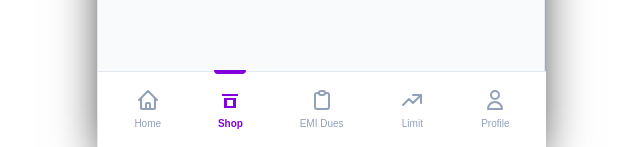
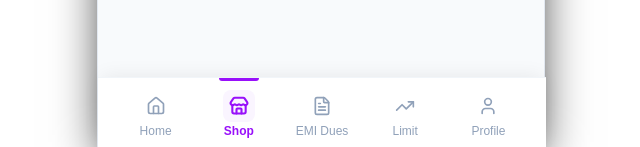
Before and after one commit to tanisha259/1fi-shop-marketplace, a Next.js app in the folder frontend/: page / in a window 1280 px wide. Shown: the part 653-800 px from the top of the page, without its empty margins (319-959 px from the left). Built offline with nearby package versions, Linux system fonts and the light colour scheme; no server answers.

Commit message:
feat: redesign bottom nav with Lucide React icons matching 1Fi reference

```diff
--- /dev/null
+++ b/frontend/app/components/BottomNav.tsx
@@ -0,0 +1,54 @@
+"use client";
+
+import { Home, Store, FileText, TrendingUp, User } from 'lucide-react';
+
+const navItems = [
+  { icon: Home, label: 'Home', active: false },
+  { icon: Store, label: 'Shop', active: true },
+  { icon: FileText, label: 'EMI Dues', active: false },
+  { icon: TrendingUp, label: 'Limit', active: false },
+  { icon: User, label: 'Profile', active: false },
+];
+
+export default function BottomNav() {
+  return (
+    <div className="fixed bottom-0 w-full max-w-md bg-white border-t border-slate-100 py-2 px-4 flex justify-between items-center z-50 shadow-[0_-4px_20px_-4px_rgba(0,0,0,0.08)]">
+      {navItems.map((item) => {
+        const Icon = item.icon;
+        return (
+          <button
+            key={item.label}
+            className="flex flex-col items-center relative flex-1 pt-1"
+          >
+            {/* Top indicator bar for active tab */}
+            {item.active && (
+              <div className="absolute -top-2 left-1/2 -translate-x-1/2 w-10 h-[3px] bg-purple-600 rounded-b-full" />
+            )}
+
+            {/* Icon wrapper */}
+            <div
+              className={`flex items-center justify-center mb-0.5 ${
+                item.active
+                  ? 'bg-purple-50 text-purple-600 rounded-lg p-1.5'
+                  : 'text-slate-400 p-1.5'
+              }`}
+            >
+              <Icon className="w-5 h-5" strokeWidth={item.active ? 2.5 : 2} />
+            </div>
+
+            {/* Label */}
+            <span
+              className={`text-xs leading-tight ${
+                item.active
+                  ? 'text-purple-600 font-semibold'
+                  : 'text-slate-400 font-normal'
+              }`}
+            >
+              {item.label}
+            </span>
+          </button>
+        );
+      })}
+    </div>
+  );
+}
--- a/frontend/app/layout.tsx
+++ b/frontend/app/layout.tsx
@@ -1,5 +1,6 @@
 import './globals.css';
 import type { Metadata } from 'next';
+import BottomNav from './components/BottomNav';
 
 export const metadata: Metadata = {
   title: '1Fi Marketplace',
@@ -18,30 +19,8 @@ export default function RootLayout({
         <div className="max-w-md mx-auto bg-slate-50 min-h-screen relative shadow-2xl pb-24 shadow-black sm:border-x sm:border-slate-200 overflow-x-hidden">
           {children}
 
-          {/* Bottom Nav Bar - Fixed */}
-          <div className="fixed bottom-0 w-full max-w-md bg-white border-t border-slate-200 flex justify-around items-center p-2 pb-safe z-50">
-            <button className="flex flex-col items-center text-slate-400 hover:text-purple-700 transition-colors p-2">
-              <svg className="w-6 h-6 mb-1" fill="none" stroke="currentColor" viewBox="0 0 24 24"><path strokeLinecap="round" strokeLinejoin="round" strokeWidth="2" d="M3 12l2-2m0 0l7-7 7 7M5 10v10a1 1 0 001 1h3m10-11l2 2m-2-2v10a1 1 0 01-1 1h-3m-6 0a1 1 0 001-1v-4a1 1 0 011-1h2a1 1 0 011 1v4a1 1 0 001 1m-6 0h6"></path></svg>
-              <span className="text-[10px] font-medium">Home</span>
-            </button>
-            <button className="flex flex-col items-center text-purple-700 font-semibold relative p-2">
-              <svg className="w-6 h-6 mb-1" fill="currentColor" viewBox="0 0 24 24"><path d="M4 6h16v2H4zm2 4h12v10H6zm3 2v6h6v-6z"></path></svg>
-              <span className="text-[10px]">Shop</span>
-              <div className="absolute -top-[10px] left-1/2 -translate-x-1/2 w-8 h-1 bg-purple-700 rounded-b-full"></div>
-            </button>
-            <button className="flex flex-col items-center text-slate-400 hover:text-purple-700 transition-colors p-2">
-              <svg className="w-6 h-6 mb-1" fill="none" stroke="currentColor" viewBox="0 0 24 24"><path strokeLinecap="round" strokeLinejoin="round" strokeWidth="2" d="M9 5H7a2 2 0 00-2 2v12a2 2 0 002 2h10a2 2 0 002-2V7a2 2 0 00-2-2h-2M9 5a2 2 0 002 2h2a2 2 0 002-2M9 5a2 2 0 012-2h2a2 2 0 012 2"></path></svg>
-              <span className="text-[10px] font-medium">EMI Dues</span>
-            </button>
-            <button className="flex flex-col items-center text-slate-400 hover:text-purple-700 transition-colors p-2">
-              <svg className="w-6 h-6 mb-1" fill="none" stroke="currentColor" viewBox="0 0 24 24"><path strokeLinecap="round" strokeLinejoin="round" strokeWidth="2" d="M13 7h8m0 0v8m0-8l-8 8-4-4-6 6"></path></svg>
-              <span className="text-[10px] font-medium">Limit</span>
-            </button>
-            <button className="flex flex-col items-center text-slate-400 hover:text-purple-700 transition-colors p-2">
-              <svg className="w-6 h-6 mb-1" fill="none" stroke="currentColor" viewBox="0 0 24 24"><path strokeLinecap="round" strokeLinejoin="round" strokeWidth="2" d="M16 7a4 4 0 11-8 0 4 4 0 018 0zM12 14a7 7 0 00-7 7h14a7 7 0 00-7-7z"></path></svg>
-              <span className="text-[10px] font-medium">Profile</span>
-            </button>
-          </div>
+          {/* Bottom Nav Bar */}
+          <BottomNav />
         </div>
       </body>
     </html>
--- a/frontend/package.json
+++ b/frontend/package.json
@@ -9,6 +9,7 @@
     "lint": "eslint"
   },
   "dependencies": {
+    "lucide-react": "^1.41.0",
     "next": "16.3.4",
     "react": "19.2.8",
     "react-dom": "19.2.8"
```
Also changed, not shown: 1 other file (tests, documents, lock files or other folders).
